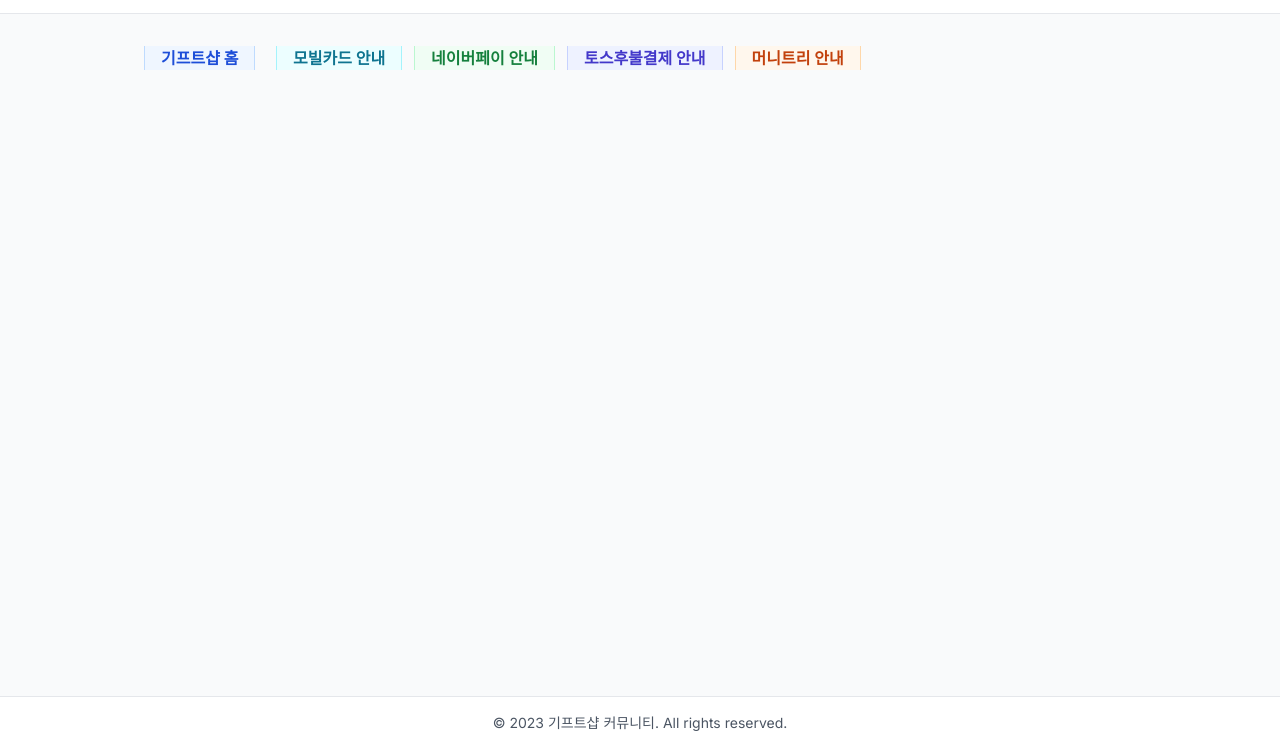
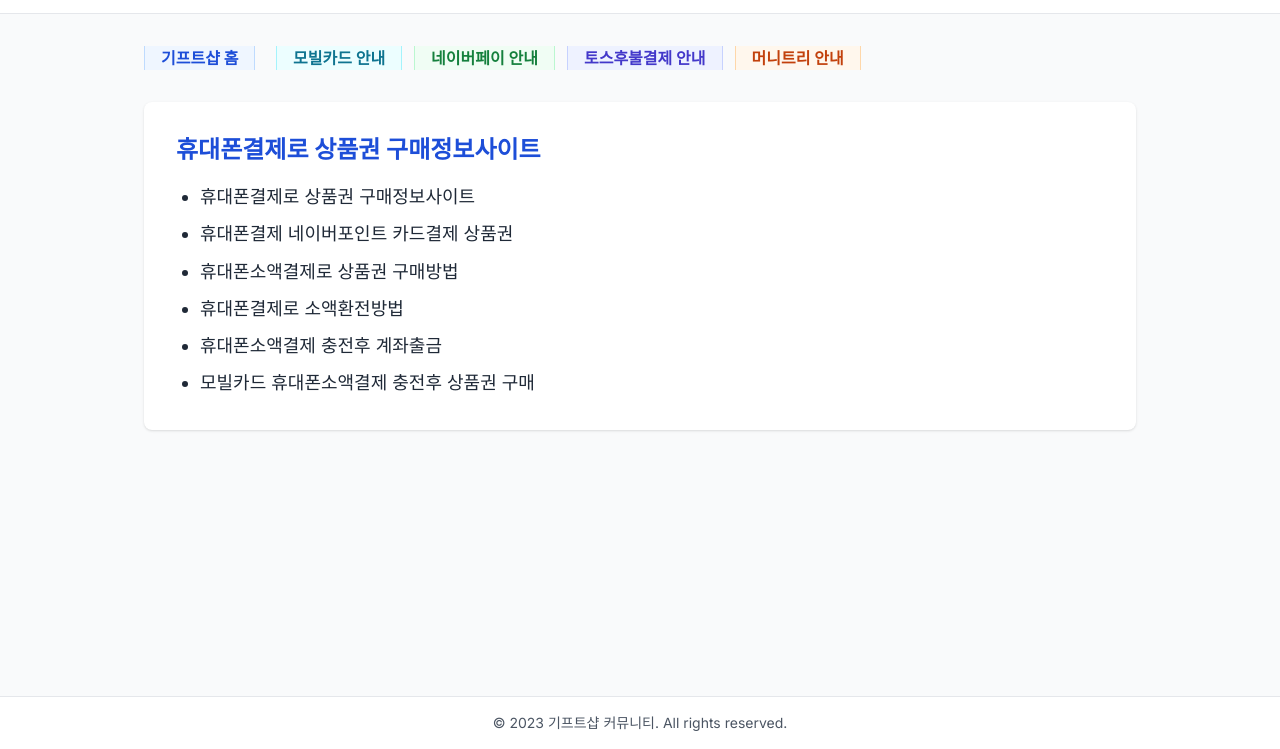
Before and after one commit to aa0313aa/-, a website: page index.html in a window 1280 px wide. Shown: the part 51-800 px from the top of the page. Drawn offline with nearby package versions, Linux system fonts and the light colour scheme.

Commit message:
최신 상태 반영 및 커밋

```diff
--- a/index.html
+++ b/index.html
@@ -71,6 +71,20 @@
         <li class="inline-block min-w-[120px]"><a href="머니트리.html" class="bg-orange-50 text-orange-700 font-semibold px-4 py-2 rounded hover:bg-orange-100 border border-orange-200 transition" target="_blank">머니트리 안내</a></li>
       </ul>
     </div>
+    <!-- 홈 안내문구 section (휴대폰결제/상품권/소액결제 안내) -->
+    <section id="home-section" class="page-section">
+      <div class="bg-white rounded-lg shadow p-8 mb-8 text-gray-800 text-lg leading-relaxed">
+        <h1 class="text-2xl font-bold text-blue-700 mb-4">휴대폰결제로 상품권 구매정보사이트</h1>
+        <ul class="list-disc pl-6 space-y-2">
+          <li>휴대폰결제로 상품권 구매정보사이트</li>
+          <li>휴대폰결제 네이버포인트 카드결제 상품권</li>
+          <li>휴대폰소액결제로 상품권 구매방법</li>
+          <li>휴대폰결제로 소액환전방법</li>
+          <li>휴대폰소액결제 충전후 계좌출금</li>
+          <li>모빌카드 휴대폰소액결제 충전후 상품권 구매</li>
+        </ul>
+      </div>
+    </section>
     <!-- 상품 리스트 -->
     <section id="products-section" class="page-section">
       <h2 class="text-2xl font-bold text-gray-800 mb-6">전체 상품</h2>
```
Also changed, not shown: 머니트리.html (+13 -0 lines).
